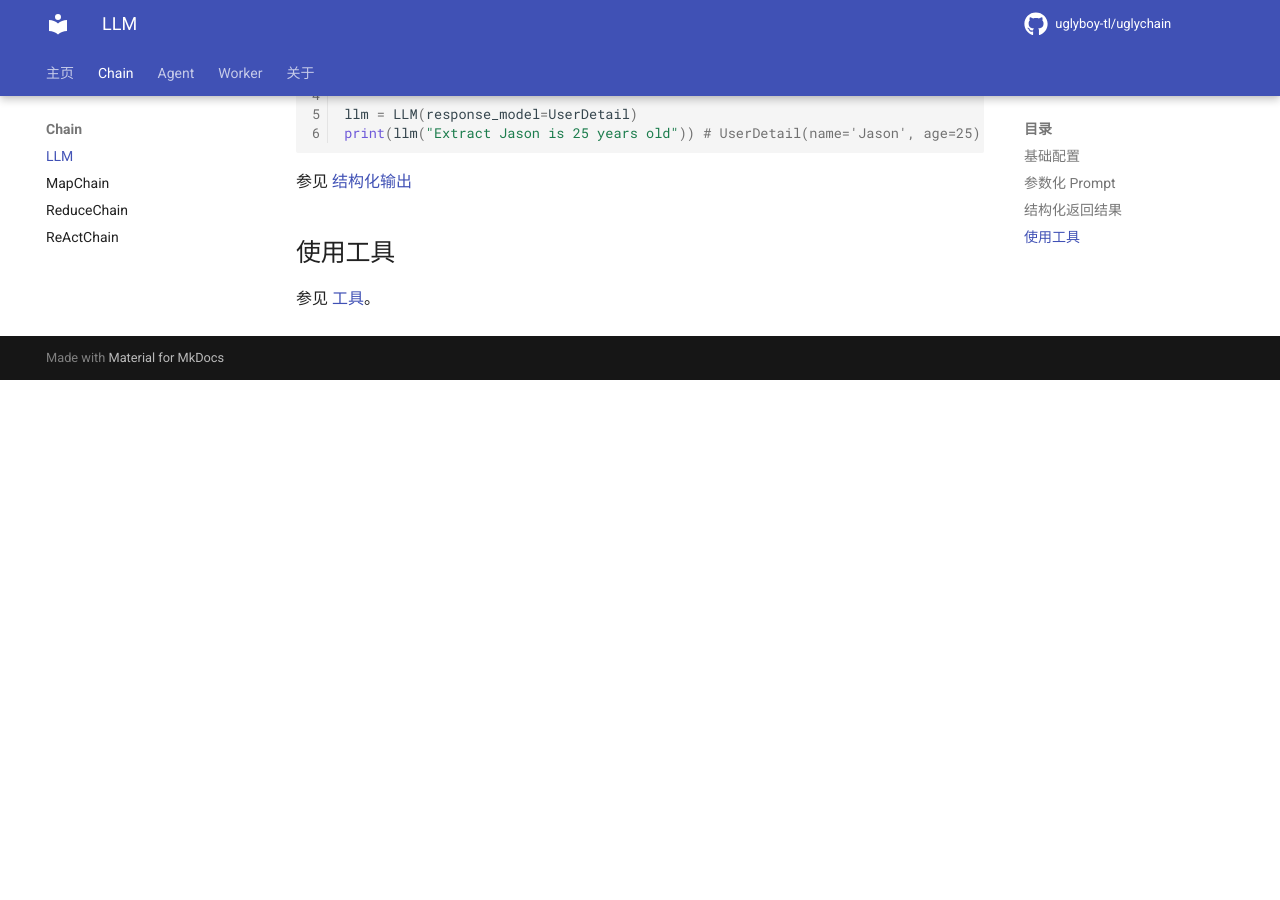
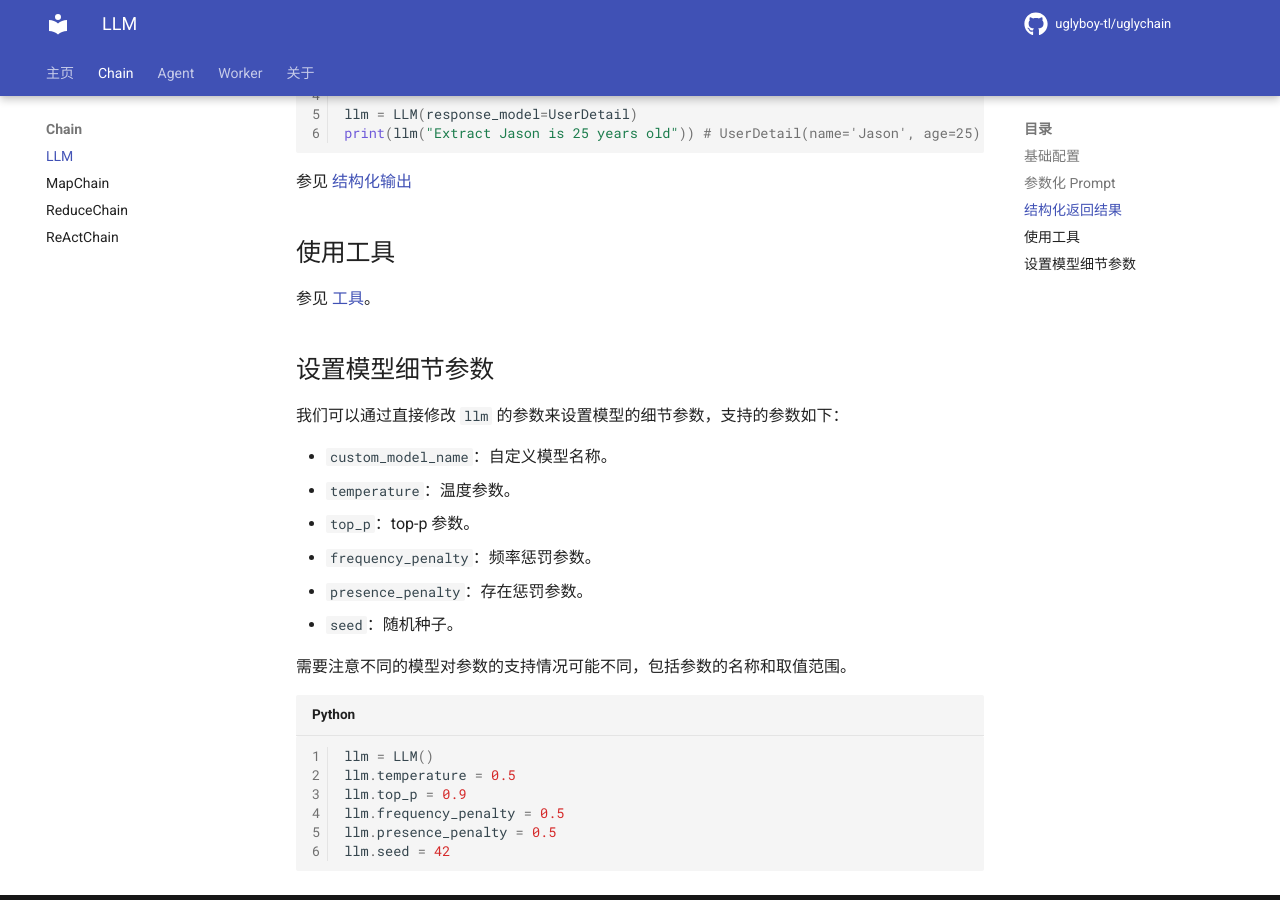
Before and after one commit to uglyboy-tl/UglyChain, an MkDocs documentation site: the page built from docs/Chain/llm.md, in a window 1280 px wide and 900 px high, scrolled down 1037 px. Built offline with MkDocs 1.6.1 and Material for MkDocs 9.7.7, drawn with Linux system fonts in a browser that asks for light colours; comment, search, counter and statistics services are not loaded; before the commit the page ends 1417 px from its top, so only the background shows below that.

Commit message:
Update structured.md and llm.md

````diff
--- a/docs/Chain/llm.md
+++ b/docs/Chain/llm.md
@@ -45,3 +45,25 @@ print(llm("Extract Jason is 25 years old")) # UserDetail(name='Jason', age=25)
 ## 使用工具
 
 参见 [工具](../Agent/tools.md)。
+
+## 设置模型细节参数
+
+我们可以通过直接修改 `llm` 的参数来设置模型的细节参数，支持的参数如下：
+
+- `custom_model_name`：自定义模型名称。
+- `temperature`：温度参数。
+- `top_p`：top-p 参数。
+- `frequency_penalty`：频率惩罚参数。
+- `presence_penalty`：存在惩罚参数。
+- `seed`：随机种子。
+
+需要注意不同的模型对参数的支持情况可能不同，包括参数的名称和取值范围。
+
+```python
+llm = LLM()
+llm.temperature = 0.5
+llm.top_p = 0.9
+llm.frequency_penalty = 0.5
+llm.presence_penalty = 0.5
+llm.seed = 42
+```
````
Also changed, not shown: docs/Agent/structured.md (+3 -1 lines).
